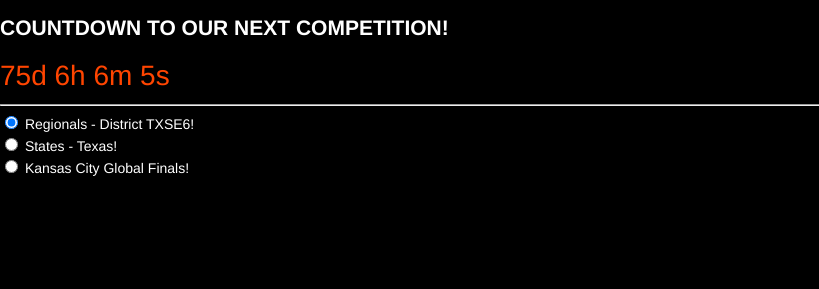
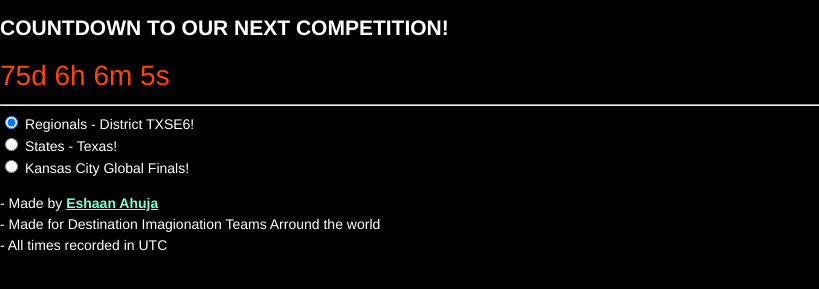
Before and after one commit to ahujaesh/DICountdown, a plain HTML site: page index.html in a window 1280 px wide. Shown: the part 365-654 px from the top of the page, without its empty margins (0-819 px from the left). Drawn offline with Linux system fonts and the light colour scheme.

Commit message:
Update index.html

```diff
--- a/index.html
+++ b/index.html
@@ -21,7 +21,7 @@
 	<meta name="theme-color" content="#000000">
 
 	<!-- SEO and Social Sharing and SEO -->
-	<meta name="description" content="Simple Progressive Web App (PWA) template" />
+<!-- 	<meta name="description" content="Simple Progressive Web App (PWA) template" />
 	<meta name="robots" content="noodp" />
 	<meta name="author" content="Nicole Furlan">
 	<meta name="keywords" content="progressive web app, progressive web application, pwa, pwa progressive web app, pwa progressive web application, progressive app, basic progressive web app, basic progressive web application, basic pwa, example progressive web app, example progressive web application, example pwa, progressive web app basic, progressive web app builder, progressive web app example, progressive web app sample, progressive web app template, sample progressive web app, sample progressive web application, sample pwa, free progressive web application template, progressive web application template, progressive web app template free, progressive web app template free download, progressive web app html template, progressive web app template github" />
@@ -38,7 +38,7 @@
 	<meta name="twitter:description" content="Simple Progressive Web App (PWA) template" />
 	<meta name="twitter:site" content="@simplepwa" />
 	<meta name="twitter:image" content="https://simplepwa.com/share.jpg" />
-	<meta name="twitter:creator" content="@nicolemfurlan" />
+	<meta name="twitter:creator" content="@nicolemfurlan" /> -->
 
 	<!-- Styles -->
 	<link rel="stylesheet" href="style.css">
@@ -124,6 +124,7 @@
         });
     });
 	 </script>
+	 <p> - Made by <a href="https://daringdragons.eshaanahuja.repl.co/eshaan_a.html">Eshaan Ahuja</a> <br> - Made for Destination Imagionation Teams Arround the world <br> - All times recorded in UTC</p>
 
  </body>
 
```
